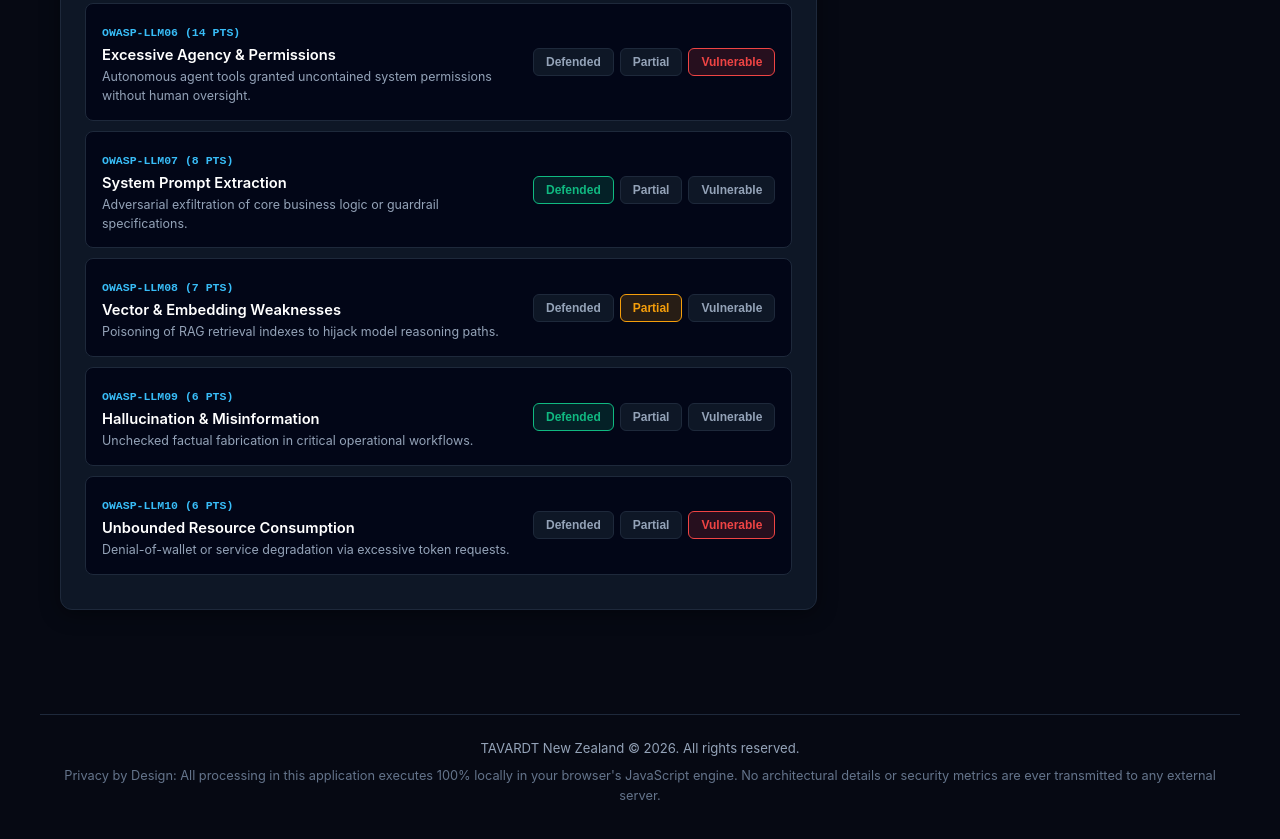
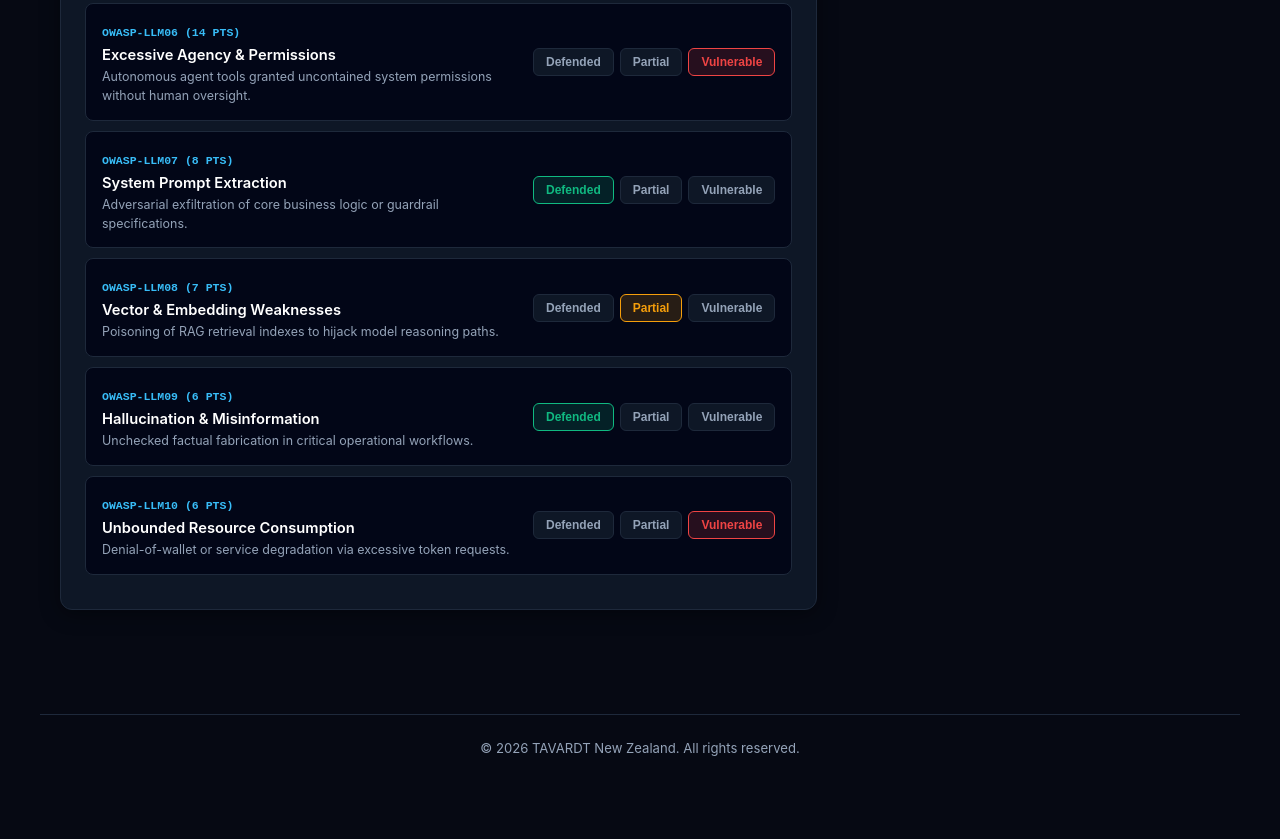
Before and after one commit to TAVARDT-New-Zealand/ai-threat-matrix-nz, a plain HTML site: page index.html in a window 1280 px wide. Shown: the part 1235-2074 px from the top of the page. After the commit the page ends 2053 px from the top, so only its background shows below. Drawn offline with Linux system fonts and the light colour scheme.

Commit message:
style: simplify navigation hub links and streamline footer

```diff
--- a/index.html
+++ b/index.html
@@ -357,11 +357,6 @@
       color: var(--accent);
       text-decoration: none;
     }
-    .privacy-notice {
-      margin-top: 8px;
-      font-size: 0.8rem;
-      color: #64748b;
-    }
   </style>
 </head>
 <body>
@@ -373,7 +368,7 @@
     </div>
     <div class="nav-links">
       <a href="https://ag.tavardt.com/nz/" target="_blank" rel="noopener">Official Portal</a>
-      <a href="https://tools.tavardt.com/nz/" target="_blank" rel="noopener">TAVARDT Tools Hub</a>
+      <a href="https://tools.tavardt.com/nz/" target="_blank" rel="noopener">Tools Hub</a>
       <a href="https://ag.tavardt.com/nz/contact/" target="_blank" rel="noopener">Technical Support</a>
     </div>
   </header>
@@ -459,10 +454,7 @@
   </div>
 
   <footer>
-    <div>TAVARDT New Zealand &copy; 2026. All rights reserved.</div>
-    <div class="privacy-notice">
-      Privacy by Design: All processing in this application executes 100% locally in your browser's JavaScript engine. No architectural details or security metrics are ever transmitted to any external server.
-    </div>
+    <div>&copy; 2026 TAVARDT New Zealand. All rights reserved.</div>
   </footer>
 
   <script>
```
